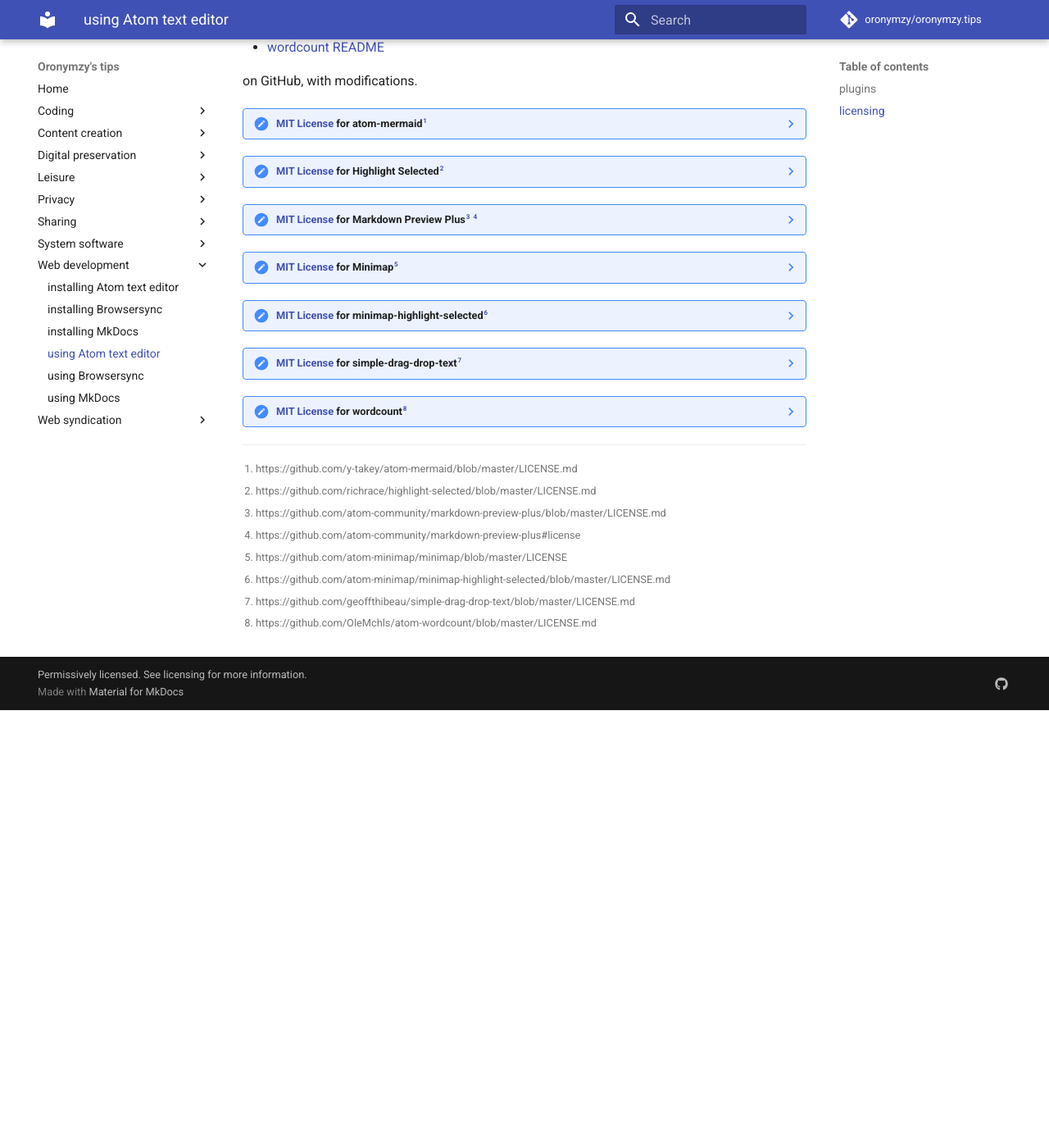
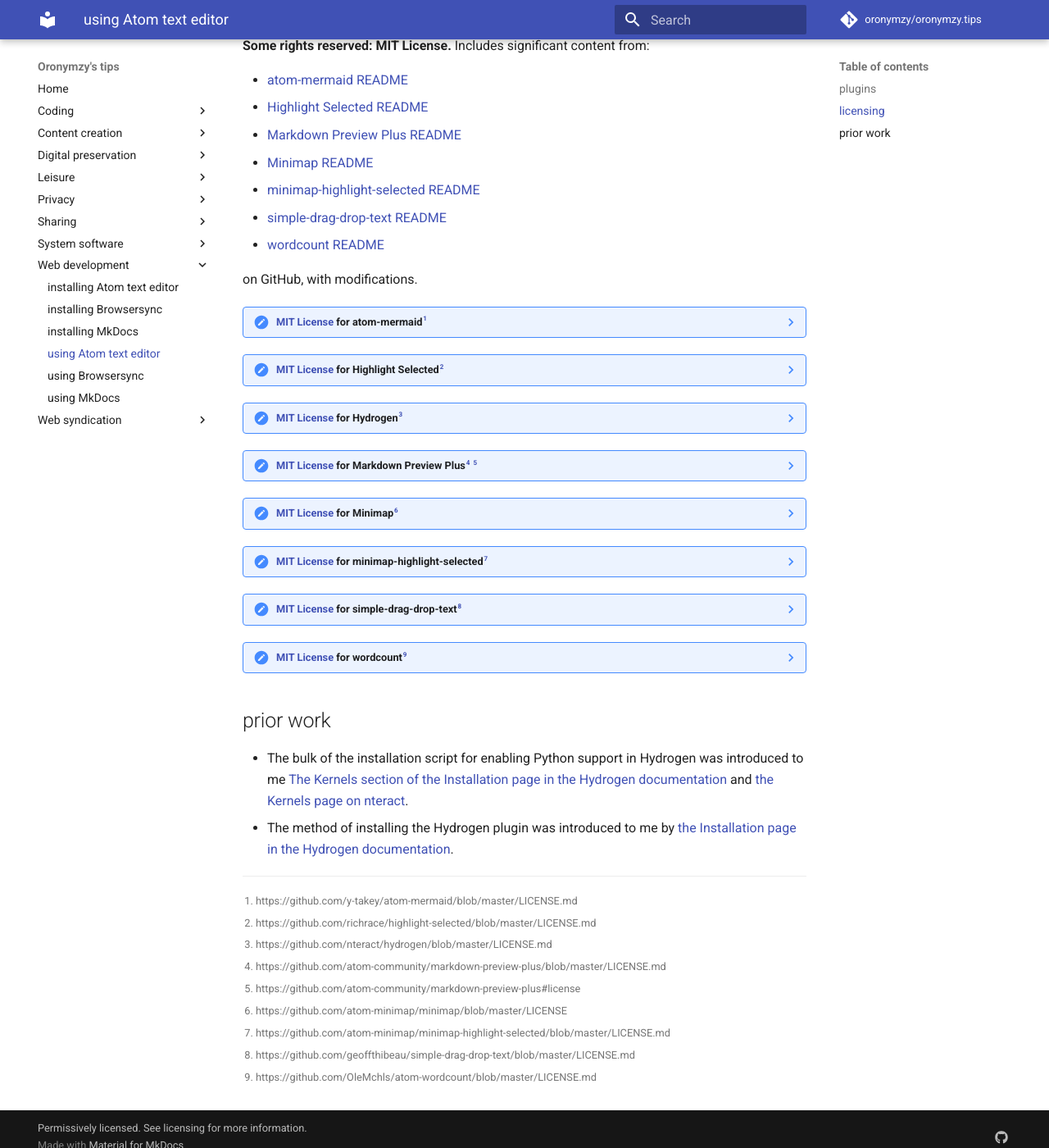
Before and after one commit to oronymzy/tips, an MkDocs documentation site: the page built from docs/usgAtom.md, in a window 1280 px wide and 1400 px high, scrolled down 1395 px. Shown: the whole window at 82% size. Built offline with MkDocs 1.6.1 and Material for MkDocs 9.7.7, drawn with Linux system fonts in a browser that asks for light colours; comment, search, counter and statistics services are not loaded; before the commit the page ends 2261 px from its top, so only the background shows below that; some of the changed text lies outside the part shown.

Commit message:
Add Hydrogen with installation instructions, adjust footnotes

```diff
--- a/docs/usgAtom.md
+++ b/docs/usgAtom.md
@@ -11,6 +11,11 @@ Autocomplete suggestions can be disabled by unchecking `Show Suggestions On Keys
 
 [Highlight Selected](https://atom.io/packages/highlight-selected)
 : Highlight occurrences of a selection within the open editor. Can be triggered by either double clicking a word, or selecting a word/text with your cursor.
+
+[Hydrogen](https://github.com/nteract/hydrogen)
+: An interactive coding environment that supports Python, R, JavaScript and [other Jupyter kernels](https://github.com/jupyter/jupyter/wiki/Jupyter-kernels).
+: To install Hydrogen, use `apm install hydrogen`.
+: To enable Python support in Hydrogen, use `sudo python -m pip install ipykernel && sudo python -m ipykernel install --user`.
 
 [Markdown Preview Plus](https://atom.io/packages/markdown-preview-plus)
 : A fork of [Markdown Preview](https://github.com/atom/markdown-preview) that provides a real-time preview of Markdown documents.
@@ -86,7 +91,31 @@ on GitHub, with modifications.
     OF CONTRACT, TORT OR OTHERWISE, ARISING FROM, OUT OF OR IN CONNECTION
     WITH THE SOFTWARE OR THE USE OR OTHER DEALINGS IN THE SOFTWARE.
 
-??? note "[MIT License](https://choosealicense.com/licenses/mit/) for Markdown Preview Plus[^usgAtom3] [^usgAtom4]"
+
+??? note "[MIT License](https://choosealicense.com/licenses/mit/) for Hydrogen[^usgAtom3]"
+
+    Copyright (c) 2015 Will Whitney
+
+    Permission is hereby granted, free of charge, to any person obtaining
+    a copy of this software and associated documentation files (the
+    "Software"), to deal in the Software without restriction, including
+    without limitation the rights to use, copy, modify, merge, publish,
+    distribute, sublicense, and/or sell copies of the Software, and to
+    permit persons to whom the Software is furnished to do so, subject to
+    the following conditions:
+
+    The above copyright notice and this permission notice shall be
+    included in all copies or substantial portions of the Software.
+
+    THE SOFTWARE IS PROVIDED "AS IS", WITHOUT WARRANTY OF ANY KIND,
+    EXPRESS OR IMPLIED, INCLUDING BUT NOT LIMITED TO THE WARRANTIES OF
+    MERCHANTABILITY, FITNESS FOR A PARTICULAR PURPOSE AND
+    NONINFRINGEMENT. IN NO EVENT SHALL THE AUTHORS OR COPYRIGHT HOLDERS BE
+    LIABLE FOR ANY CLAIM, DAMAGES OR OTHER LIABILITY, WHETHER IN AN ACTION
+    OF CONTRACT, TORT OR OTHERWISE, ARISING FROM, OUT OF OR IN CONNECTION
+    WITH THE SOFTWARE OR THE USE OR OTHER DEALINGS IN THE SOFTWARE.
+
+??? note "[MIT License](https://choosealicense.com/licenses/mit/) for Markdown Preview Plus[^usgAtom4] [^usgAtom5]"
 
     Copyright (c) 2014 Edward Fauchon-Jones\
     Copyright (c) 2015 Lukas Eipert\
@@ -361,12 +390,17 @@ on GitHub, with modifications.
     OF CONTRACT, TORT OR OTHERWISE, ARISING FROM, OUT OF OR IN CONNECTION
     WITH THE SOFTWARE OR THE USE OR OTHER DEALINGS IN THE SOFTWARE.
 
+## prior work
+- The bulk of the installation script for enabling Python support in Hydrogen was introduced to me [The Kernels section of the Installation page in the Hydrogen documentation](https://nteract.gitbooks.io/hydrogen/docs/Installation.html##kernels) and [the Kernels page on nteract](https://nteract.io/kernels).
+- The method of installing the Hydrogen plugin was introduced to me by [the Installation page in the Hydrogen documentation](https://nteract.gitbooks.io/hydrogen/docs/Installation.html).
+
 [Atom text editor]: https://atom.io/
 [^usgAtom1]: https://github.com/y-takey/atom-mermaid/blob/master/LICENSE.md
 [^usgAtom2]: https://github.com/richrace/highlight-selected/blob/master/LICENSE.md
-[^usgAtom3]: https://github.com/atom-community/markdown-preview-plus/blob/master/LICENSE.md
-[^usgAtom4]: https://github.com/atom-community/markdown-preview-plus#license
-[^usgAtom5]: https://github.com/atom-minimap/minimap/blob/master/LICENSE
-[^usgAtom6]: https://github.com/atom-minimap/minimap-highlight-selected/blob/master/LICENSE.md
-[^usgAtom7]: https://github.com/geoffthibeau/simple-drag-drop-text/blob/master/LICENSE.md
-[^usgAtom8]: https://github.com/OleMchls/atom-wordcount/blob/master/LICENSE.md
+[^usgAtom3]: https://github.com/nteract/hydrogen/blob/master/LICENSE.md
+[^usgAtom4]: https://github.com/atom-community/markdown-preview-plus/blob/master/LICENSE.md
+[^usgAtom5]: https://github.com/atom-community/markdown-preview-plus#license
+[^usgAtom6]: https://github.com/atom-minimap/minimap/blob/master/LICENSE
+[^usgAtom7]: https://github.com/atom-minimap/minimap-highlight-selected/blob/master/LICENSE.md
+[^usgAtom8]: https://github.com/geoffthibeau/simple-drag-drop-text/blob/master/LICENSE.md
+[^usgAtom9]: https://github.com/OleMchls/atom-wordcount/blob/master/LICENSE.md
```
Also changed, not shown: other parts of docs/usgAtom.md (+4 -4 lines).
